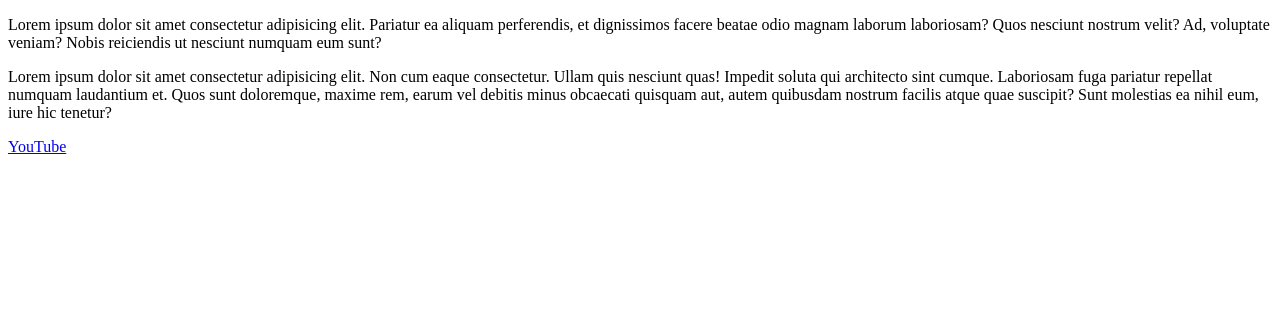
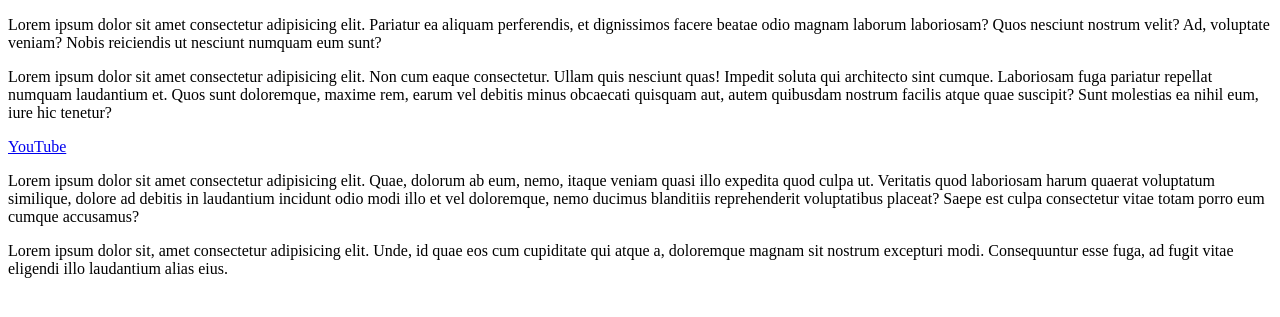
Before and after one commit to Fahmidur-arnob/my-third-repo, a plain HTML site: page index.html in a window 1280 px wide. Shown: the part 105-422 px from the top of the page. Drawn offline with Linux system fonts and the light colour scheme.

Commit message:
Added some p tags in the HTML file

```diff
--- a/index.html
+++ b/index.html
@@ -12,5 +12,9 @@
     <p>Lorem ipsum dolor sit amet consectetur adipisicing elit. Pariatur ea aliquam perferendis, et dignissimos facere beatae odio magnam laborum laboriosam? Quos nesciunt nostrum velit? Ad, voluptate veniam? Nobis reiciendis ut nesciunt numquam eum sunt?</p>
     <p>Lorem ipsum dolor sit amet consectetur adipisicing elit. Non cum eaque consectetur. Ullam quis nesciunt quas! Impedit soluta qui architecto sint cumque. Laboriosam fuga pariatur repellat numquam laudantium et. Quos sunt doloremque, maxime rem, earum vel debitis minus obcaecati quisquam aut, autem quibusdam nostrum facilis atque quae suscipit? Sunt molestias ea nihil eum, iure hic tenetur?</p>
     <a href="https://www.youtube.com/">YouTube</a>
+    <p>Lorem ipsum dolor sit amet consectetur adipisicing elit. Quae, dolorum ab eum, nemo, itaque veniam quasi illo expedita quod culpa ut. Veritatis quod laboriosam harum quaerat voluptatum similique, dolore ad debitis in laudantium incidunt odio modi illo et vel doloremque, nemo ducimus blanditiis reprehenderit voluptatibus placeat? Saepe est culpa consectetur vitae totam porro eum cumque accusamus?</p>
+    <div>
+        <p>Lorem ipsum dolor sit, amet consectetur adipisicing elit. Unde, id quae eos cum cupiditate qui atque a, doloremque magnam sit nostrum excepturi modi. Consequuntur esse fuga, ad fugit vitae eligendi illo laudantium alias eius.</p>
+    </div>
 </body>
 </html>
```
